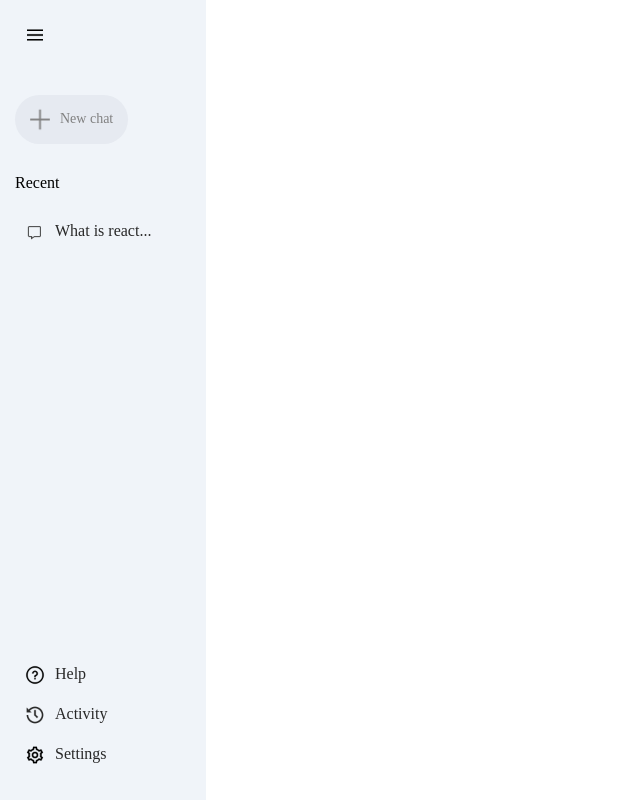
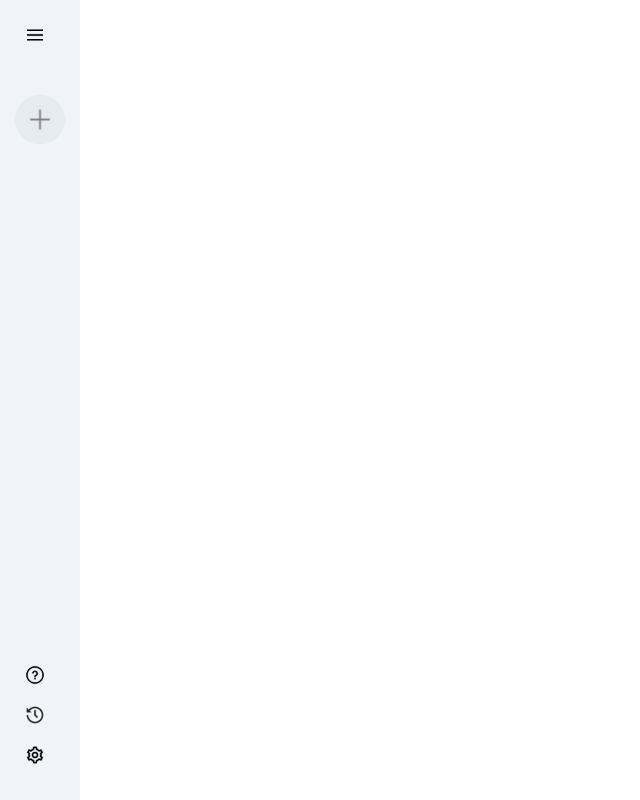
Before and after one commit to Aurelie04/React-JS-Gemini-API, a React (Vite) app: page / in a window 1280 px wide. Shown: the whole page, without its empty margins (0-640 px from the left). Built offline with nearby package versions, Linux system fonts and the light colour scheme.

Commit message:
add logic to the sidebar for more functionalities

```diff
--- a/src/components/Sidebar/Sidebar.jsx
+++ b/src/components/Sidebar/Sidebar.jsx
@@ -1,36 +1,43 @@
-import React from 'react'
+import React, { useState } from 'react'
 import './Sidebar.css'
-import {assets} from '../../assets/assets'
+import { assets } from '../../assets/assets'
 
 const Sidebar = () => {
+
+    const [extended, setExtended] = useState(false)
+
     return (
         <div className='sidebar'>
             <div className="top">
                 <img className='menu' src={assets.menu_icon} alt='' />
                 <div className="new-chat">
-              <img src={assets.plus_icon} alt=''/>
-              <p>New chat </p>
+                    <img src={assets.plus_icon} alt='' />
+                    {extended ? <p>New chat </p> : null}
                 </div>
-           <div className='recent'>
+                {extended
+                    ? <div className='recent'>
                         <p className='recent-title'>Recent</p>
                         <div className="recent-entry">
-                  <img src={assets.message_icon} alt=''/>
+                            <img src={assets.message_icon} alt='' />
                             <p>What is react...</p>
                         </div>
                     </div>
+                    : null
+                }
+
             </div>
             <div className="bottom">
                 <div className="bottom-item recent-entry">
-               <img src={assets.question_icon} alt=''/>
-               <p>Help</p>
+                    <img src={assets.question_icon} alt='' />
+                    {extended?<p>Help</p>:null}
                 </div>
                 <div className="bottom-item recent-entry">
-               <img src={assets.history_icon} alt=''/>
-               <p>Activity</p>
+                    <img src={assets.history_icon} alt='' />
+                    {extended?<p>Activity</p>:null}
                 </div>
                 <div className="bottom-item recent-entry">
-               <img src={assets.setting_icon} alt=''/>
-               <p>Settings</p>
+                    <img src={assets.setting_icon} alt='' />
+                    {extended?<p>Settings</p>:null}
                 </div>
             </div>
         </div>
```
Lines whose indentation alone changed are shown as unchanged.
